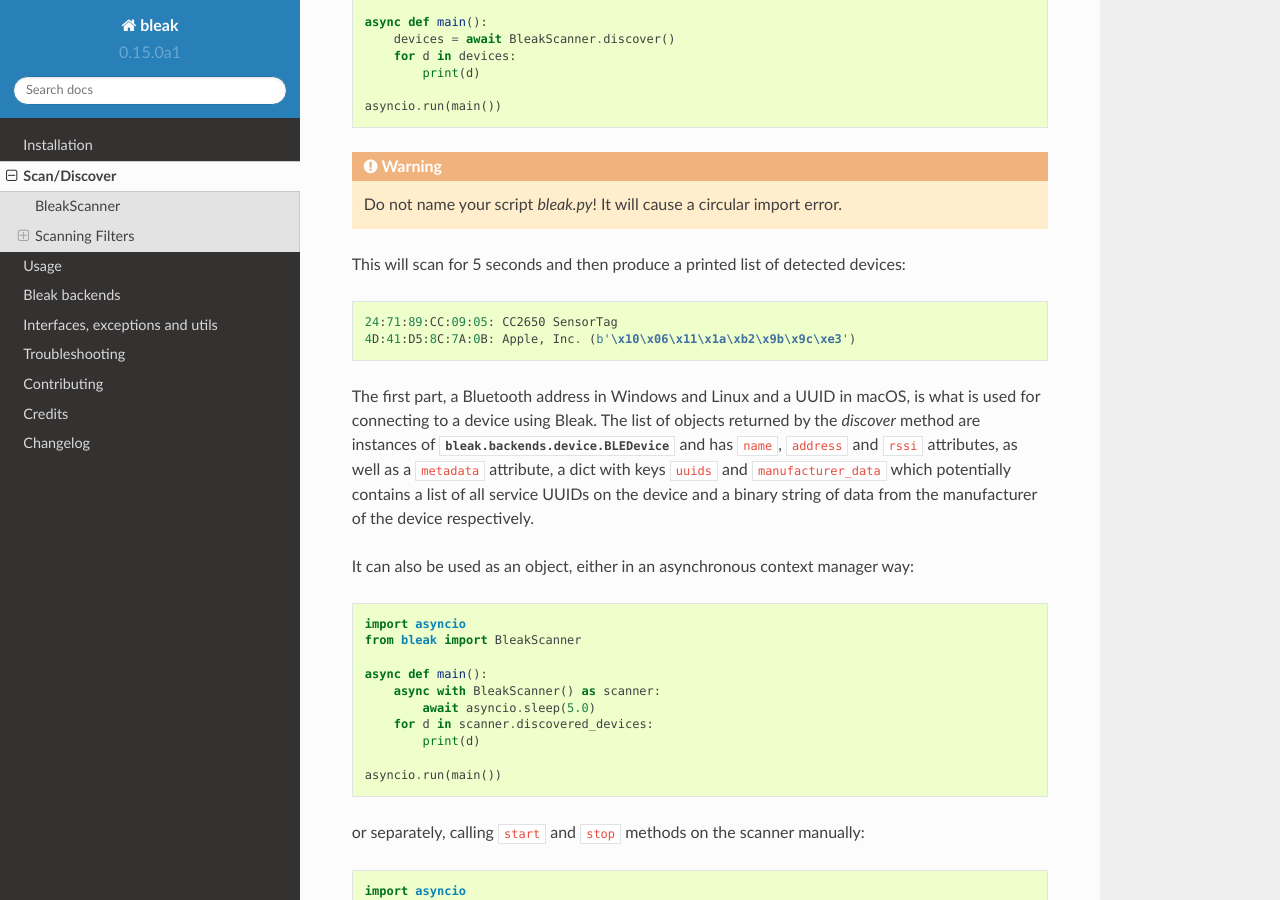
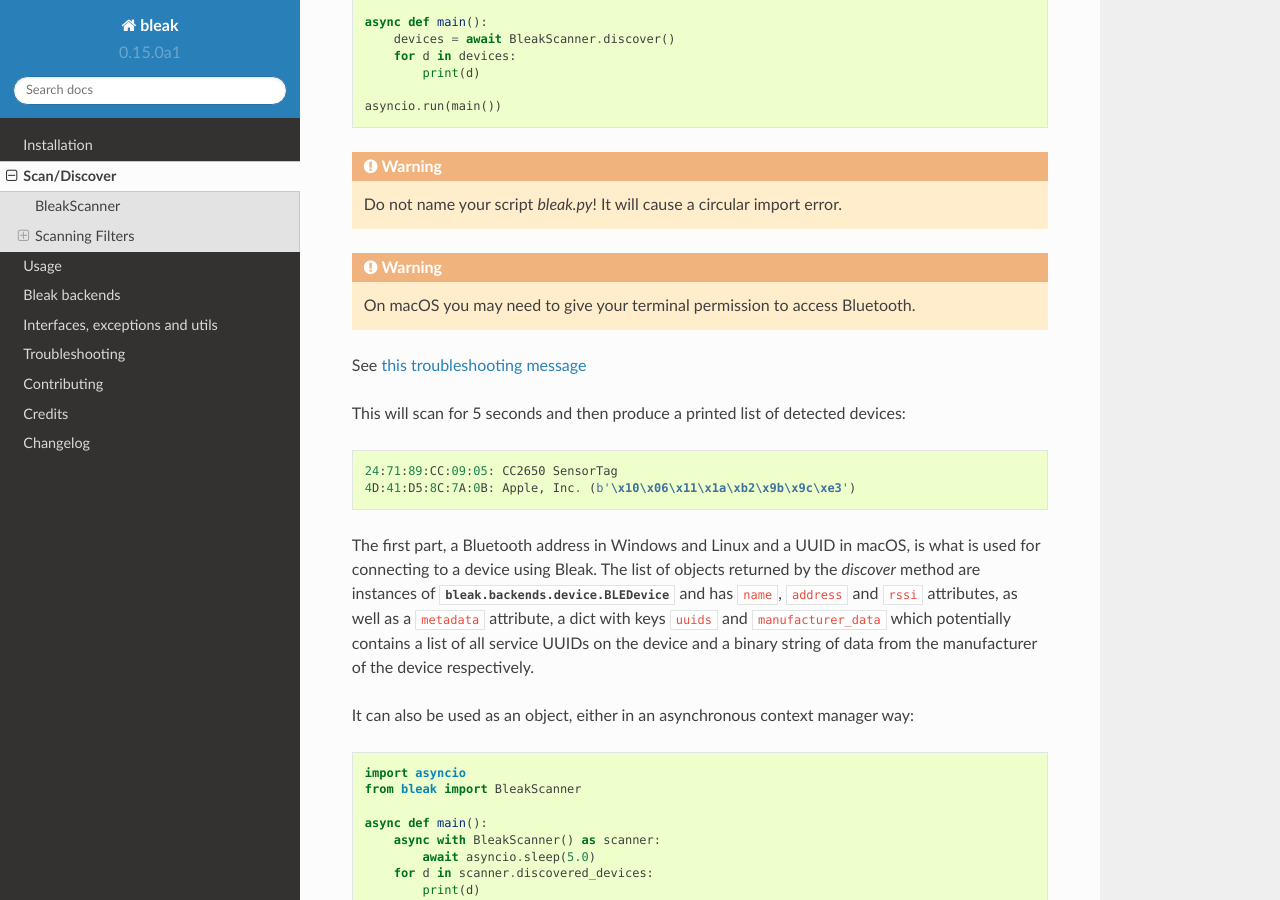
Before and after one commit to hbldh/bleak, a Sphinx documentation site: the page built from docs/scanning.rst, in a window 1280 px wide and 900 px high, scrolled down 386 px. Built offline with Sphinx 7.4.7 and the Read the Docs theme 2.0.0, drawn with Linux system fonts in a browser that asks for light colours.

Commit message:
Add BT permission not granted warning for macOS (#864)
On macOS, the user needs to grant their terminal application permission to access bluetooth, and python will exit without an error message if this permission is not given. Adding a warning here will save confusion in the future for those who just want to get `bleak` up and running.

```diff
--- a/docs/scanning.rst
+++ b/docs/scanning.rst
@@ -23,6 +23,10 @@ To discover Bluetooth devices that can be connected to:
     asyncio.run(main())
 
 .. warning:: Do not name your script `bleak.py`! It will cause a circular import error.
+
+.. warning:: On macOS you may need to give your terminal permission to access Bluetooth.
+See `this troubleshooting message <https://bleak.readthedocs.io/en/latest/troubleshooting.html#bleak-crashes-with-sigabrt-on-macos>`_
+
 
 This will scan for 5 seconds and then produce a printed list of detected devices::
 
```
